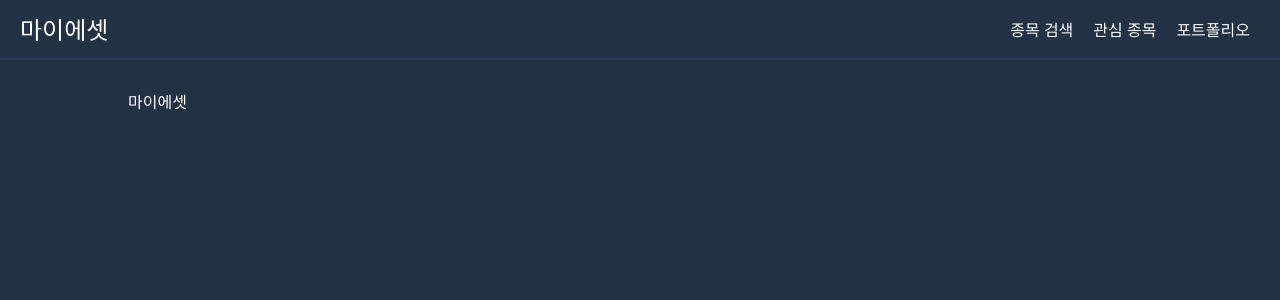
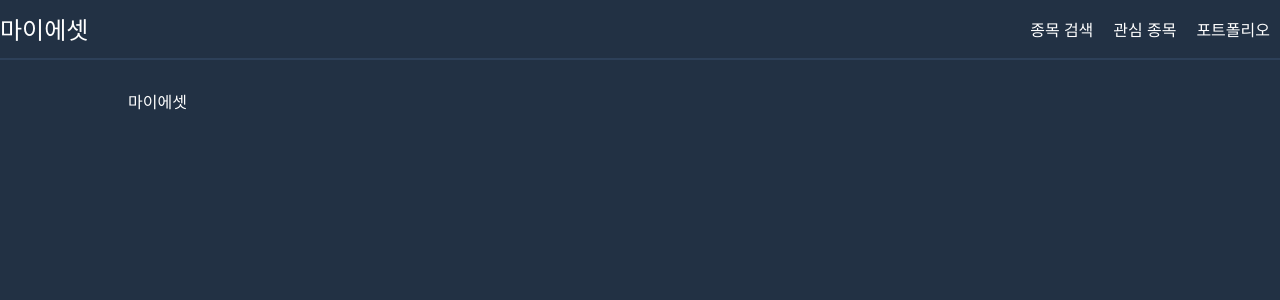
Before and after one commit to crewd/my-asset, a React (Vite) app: page / in a window 1280 px wide. Shown: the top 300 px of the page. Built offline with nearby package versions, Linux system fonts and the light colour scheme.

Commit message:
style: header padding 수정

```diff
--- a/src/components/layout/AppLayout.tsx
+++ b/src/components/layout/AppLayout.tsx
@@ -4,7 +4,7 @@ const AppLayout = ({ children }: { children: React.ReactNode }) => {
   return (
     <div className="m-auto">
       <header className="h-[60px] leading-[60px] border-b-2 border-secondary">
-        <nav className="max-w-[1400px] px-[20px] w-[100%] m-auto flex justify-between">
+        <nav className="max-w-[1400px] lg:px-0 px-[20px] w-[100%] m-auto flex justify-between">
           <h2 className="text-xl m-0">마이에셋</h2>
           <ul className="flex justify-around">
             <li className="mx-[10px]">종목 검색</li>
@@ -13,7 +13,7 @@ const AppLayout = ({ children }: { children: React.ReactNode }) => {
           </ul>
         </nav>
       </header>
-      <main className="max-w-[1024px] w-[100%] m-auto pt-[30px] xl:px-0 px-[20px]">
+      <main className="max-w-[1024px] w-[100%] m-auto pt-[30px] lg:px-0 px-[20px]">
         {children}
       </main>
     </div>
```
